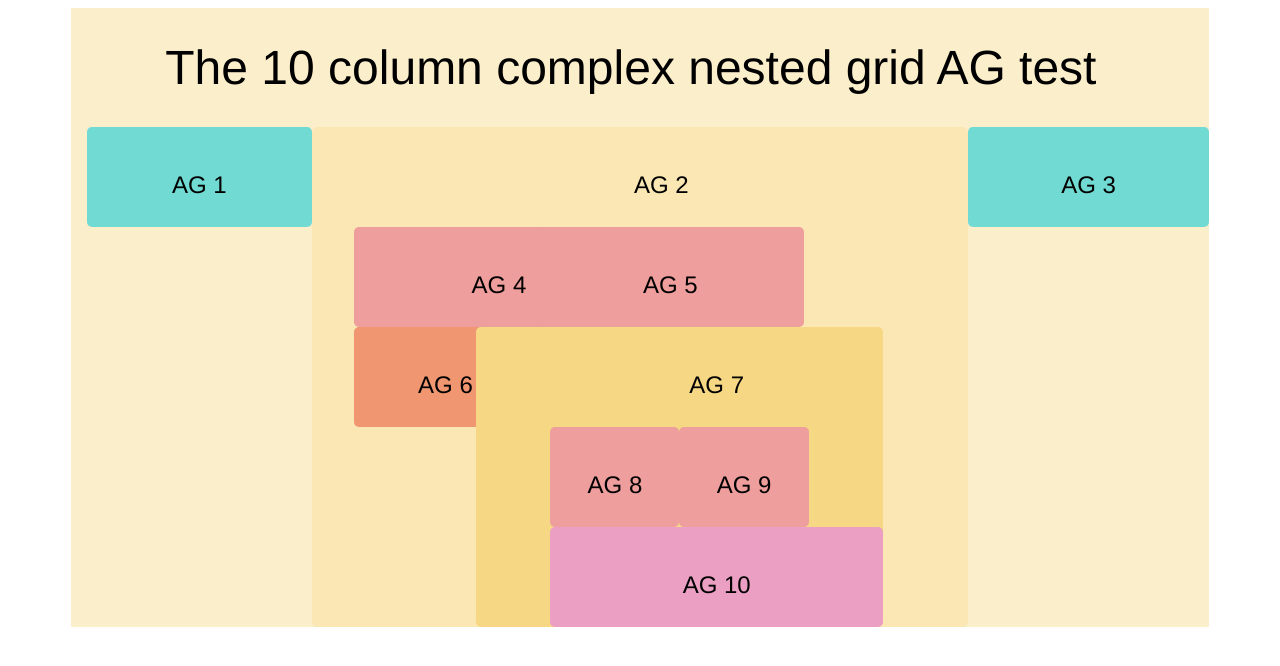
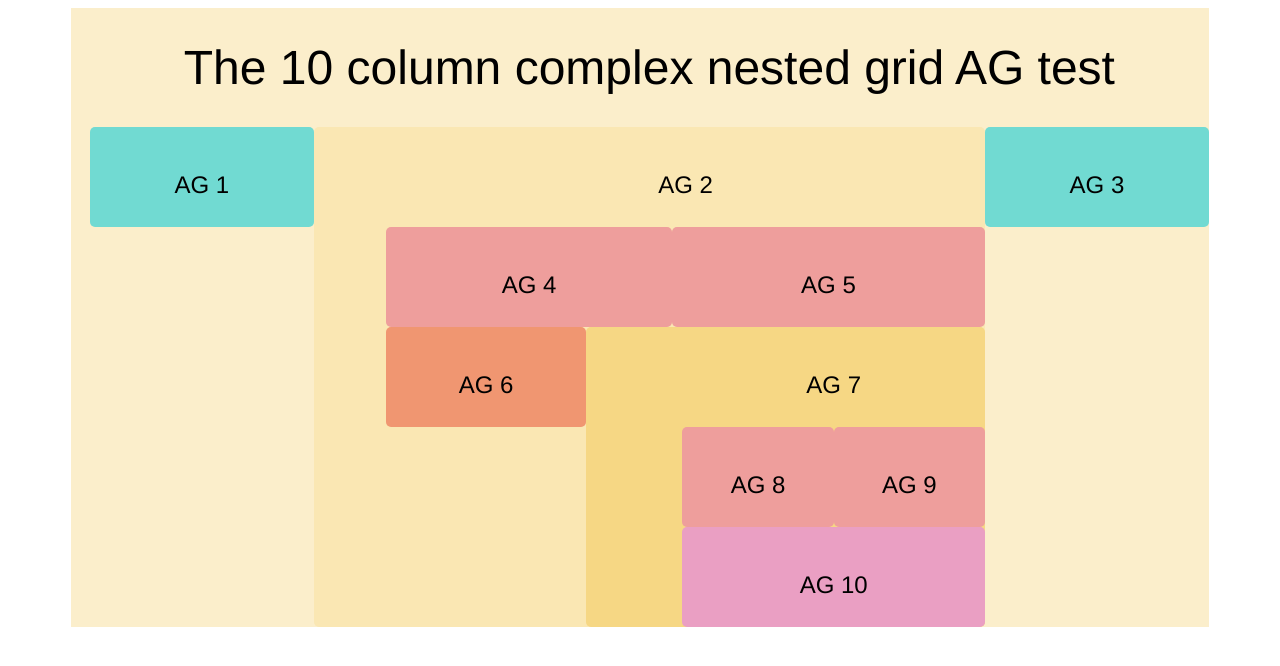
Before and after one commit to rachelandrew/grid-by-example, a Jekyll site: the page examples/code/layout6.html, which Jekyll copies as it is, in a window 1280 px wide. Shown: the top 666 px of the page. Built offline with Jekyll 4.4.1, drawn with Linux system fonts in a browser that asks for light colours.

Commit message:
tidying up this example a bit

```diff
--- a/examples/code/layout6.html
+++ b/examples/code/layout6.html
@@ -38,7 +38,7 @@
 	width: 90%;
 	margin: 0 auto 0 auto;
 	display: grid;
-	grid-template-columns:  (col ) 4.25fr repeat(9, (gutter) 1fr (col) 4.25fr ) ;
+	grid-template-columns:  (col ) 4.25fr repeat(9, (gutter) 1fr (col) 4.25fr ) (gutter);
 	grid-template-rows: auto repeat(5, 100px);
 }
 
@@ -62,50 +62,50 @@ h1 {
 	If I use fraction units for the gutters they now become a fraction of the nested grid's width not the outer. Could use absolute units to get round this.
 	*/
 	display: grid;
-	grid-template-columns: (col) 4.25fr repeat(5, (gutter) 1fr (col) 4.25fr );
+	grid-template-columns: (col) 4.25fr repeat(5, (gutter) 1fr (col) 4.25fr ) (gutter);
 	grid-template-rows: repeat(5, 100px);
 }
 
 /* need to position this child h2 on the grid after declaring a grid on the parent */
 .ag2 h2 {
-	grid-column: col 1 / span 11;
+	grid-column: col 1 / span gutter 6;
 }
 
 /* right side bar */
 .ag3 {
-	grid-column: col 9 / span 3; /* would have used span gutter 2 but we don't have a final gutter */
+	grid-column: col 9 / span gutter 2;
 	grid-row: 2 / 3;
 }
 
 .ag4 {
-	grid-column: col / span 5;
+	grid-column: col / span gutter 3;
 	grid-row: 2 / 3;
 }
 
 .ag5 {
-	grid-column: col 4 / span 5;
+	grid-column: col 4 / span gutter 3;
 	grid-row: 2 / 3;
 }
 
 .ag6 {
-	grid-column: col / span 3;
+	grid-column: col / span gutter 2;
 	grid-row: 3 / 4;
 }
 
 .ag7 {
-	grid-column: col 3 / span 7;
+	grid-column: col 3 / span gutter 4;
 	grid-row: 3 / span 3;
 	/* becomes a grid to position nested ag8 - ag10
 	we see the fraction issue here clearly in comparison to the nested grid ag2.
 	*/
 	display: grid;
-	grid-template-columns: (col) 4.25fr (gutter) 1fr (col) 4.25fr ;
+	grid-template-columns: (col) 4.25fr (gutter) 1fr (col) 4.25fr (gutter);
 	grid-template-rows: repeat(3, 100px);
 }
 
 /* need to position this child h2 on the grid after declaring a grid on the parent */
 .ag7 h2 {
-	grid-column: col 1 / span 3;
+	grid-column: col 1 / span gutter 2;
 }
 
 .ag8 {
@@ -119,7 +119,7 @@ h1 {
 }
 
 .ag10 {
-	grid-column: col 1 / span 3;
+	grid-column: col 1 / span gutter 2;
 	grid-row: 3 / 4;
 }
 
```
